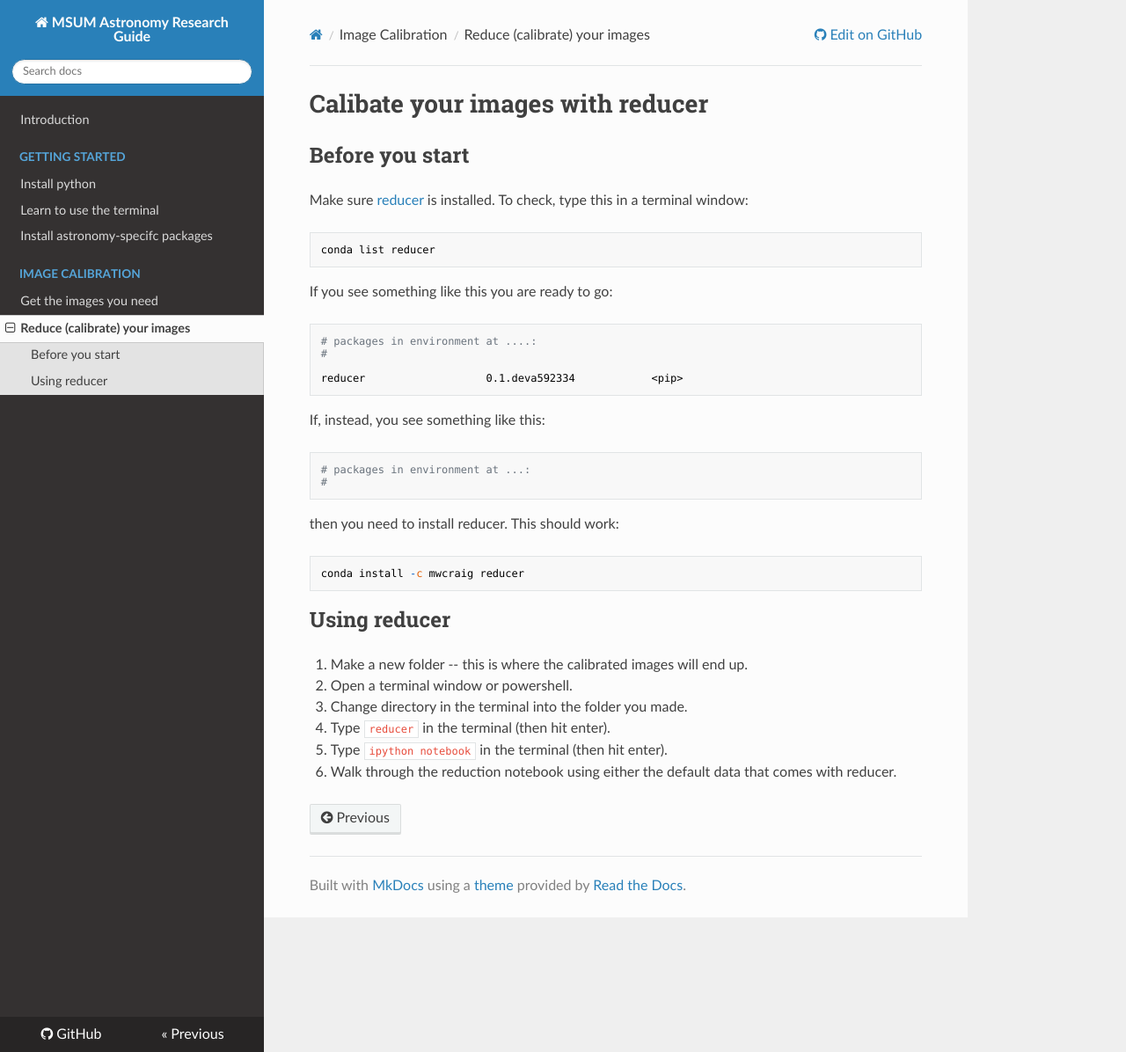
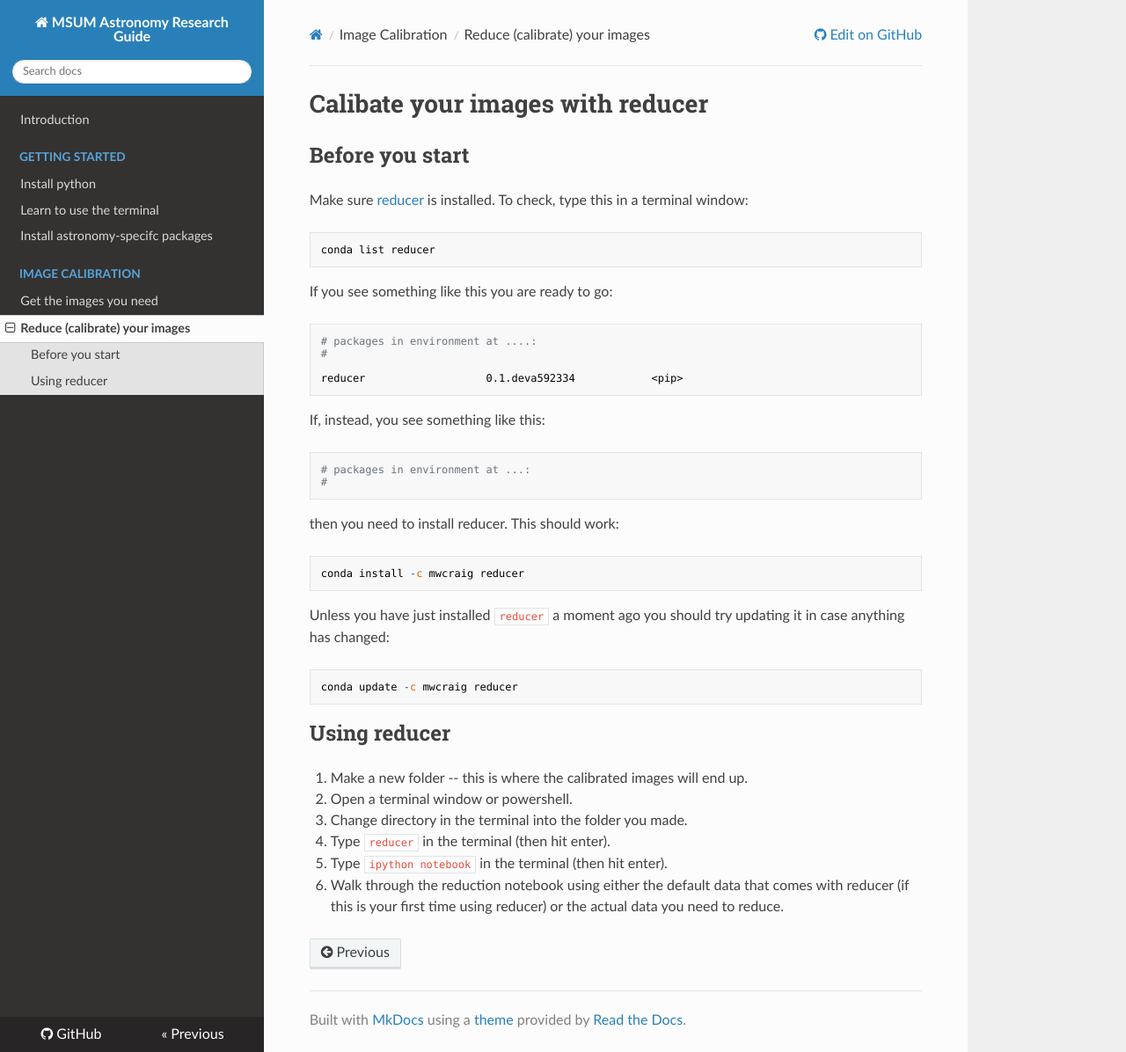
Before and after one commit to mwcraig/astro_research_setup, an MkDocs documentation site: the page built from docs/calibration/reducer.md, in a window 1280 px wide and 1196 px high. Shown: the whole window at 88% size. Built offline with MkDocs 1.6.1, drawn with Linux system fonts in a browser that asks for light colours; nearby versions of some CDN libraries; old or Windows-style settings are respelled for this version of MkDocs.

Commit message:
Add update instructions for reducer

````diff
--- a/docs/calibration/reducer.md
+++ b/docs/calibration/reducer.md
@@ -30,6 +30,12 @@ then you need to install reducer. This should work:
 conda install -c mwcraig reducer
 ```
 
+Unless you have just installed `reducer` a moment ago you should try updating it in case anything has changed:
+
+```
+conda update -c mwcraig reducer
+```
+
 ## Using reducer
 
 1. Make a new folder -- this is where the calibrated images will end up.
@@ -37,4 +43,4 @@ conda install -c mwcraig reducer
 3. Change directory in the terminal into the folder you made.
 4. Type `reducer` in the terminal (then hit enter).
 5. Type `ipython notebook` in the terminal (then hit enter).
-6. Walk through the reduction notebook using either the default data that comes with reducer.
+6. Walk through the reduction notebook using either the default data that comes with reducer (if this is your first time using reducer) or the actual data you need to reduce.
````
